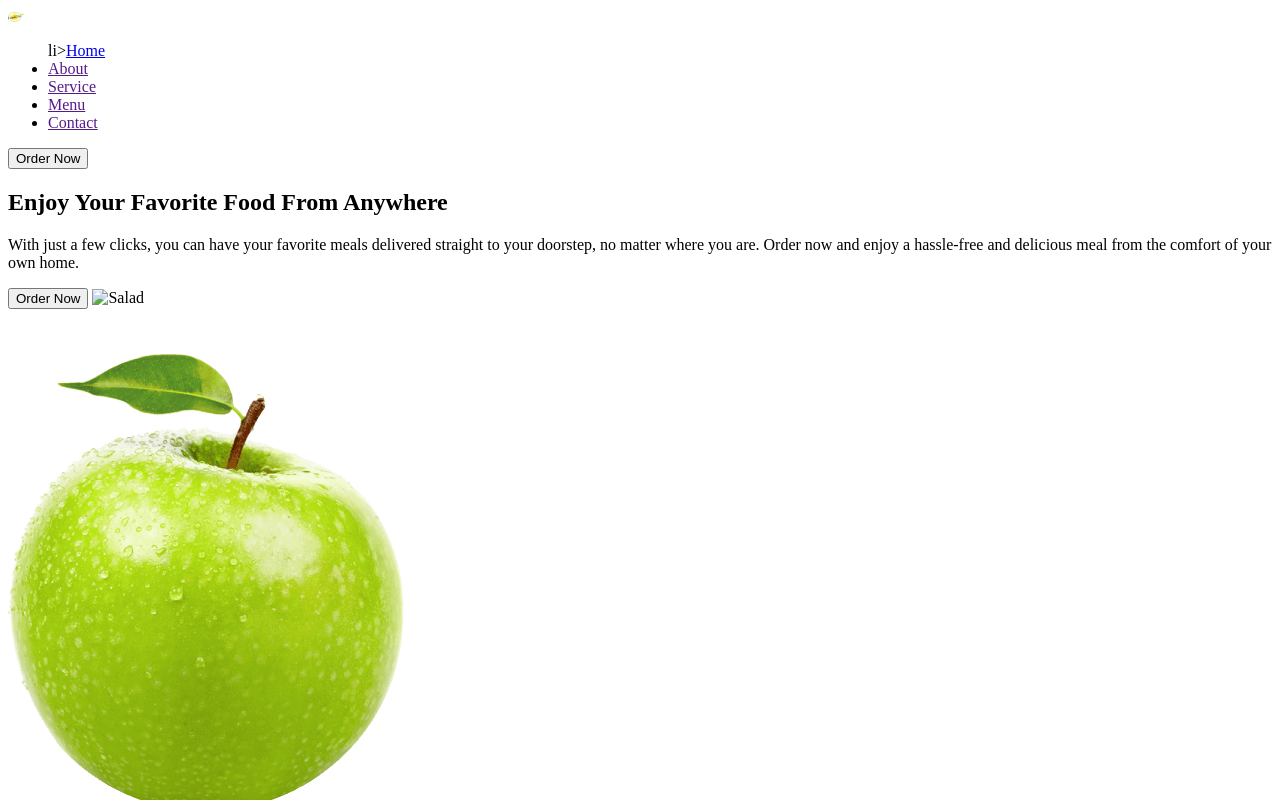
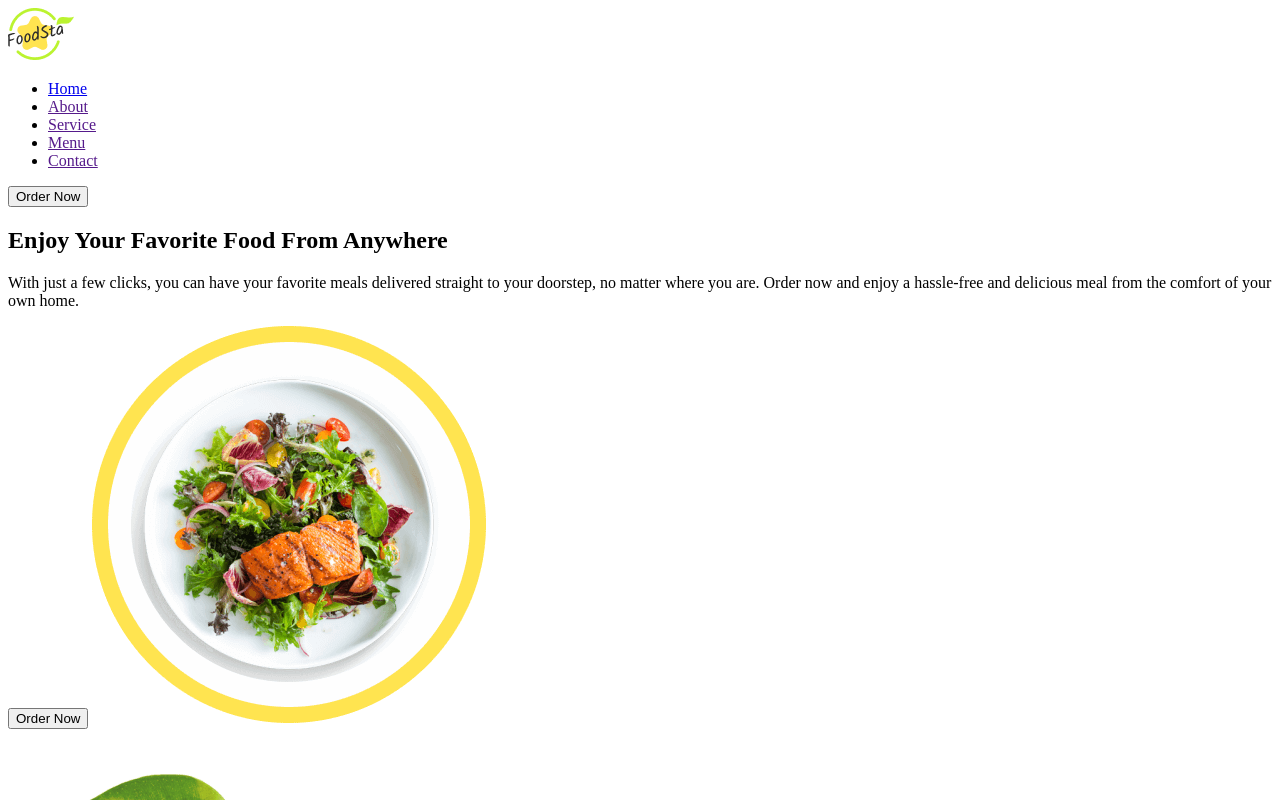
Before and after one commit to Bark1s/saturday_mentor, a plain HTML site: page index.html in a window 1280 px wide. Shown: the top 800 px of the page. Drawn offline with Linux system fonts and the light colour scheme.

Commit message:
finalized

```diff
--- a/index.html
+++ b/index.html
@@ -10,10 +10,10 @@
 <body>
 
     <header>
-        <a href="./index.html"><img src="./images/logo.png" alt="logo" width="16" height="10"></a>
+        <a href="./index.html"><img src="./images/logo.png" alt="logo" width="66" height="52"></a>
         <nav>
             <ul>
-                li><a href="./index.html">Home</a></li>
+                <li><a href="./index.html">Home</a></li>
                 <li><a href="">About</a></li>
                 <li><a href="">Service</a></li>
                 <li><a href="">Menu</a></li>
@@ -31,7 +31,7 @@
                 you are.
                 Order now and enjoy a hassle-free and delicious meal from the comfort of your own home.</p>
             <button type="button">Order Now</button>
-            <img src="./images/salad.png" alt="Salad">
+            <img src="./images/salat.png" alt="Salad">
         </section>
 
         <section>
```
